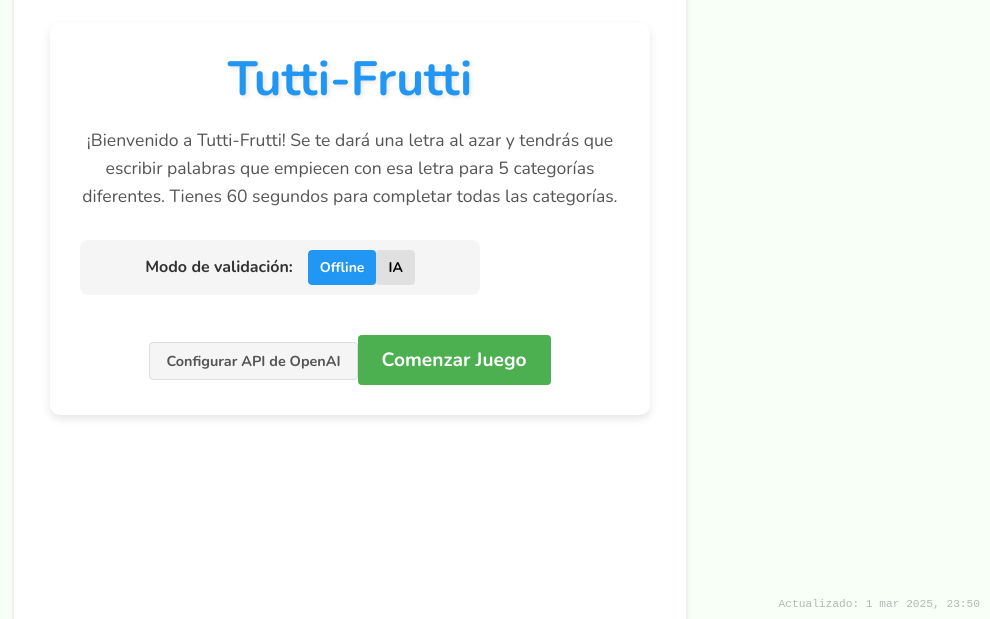
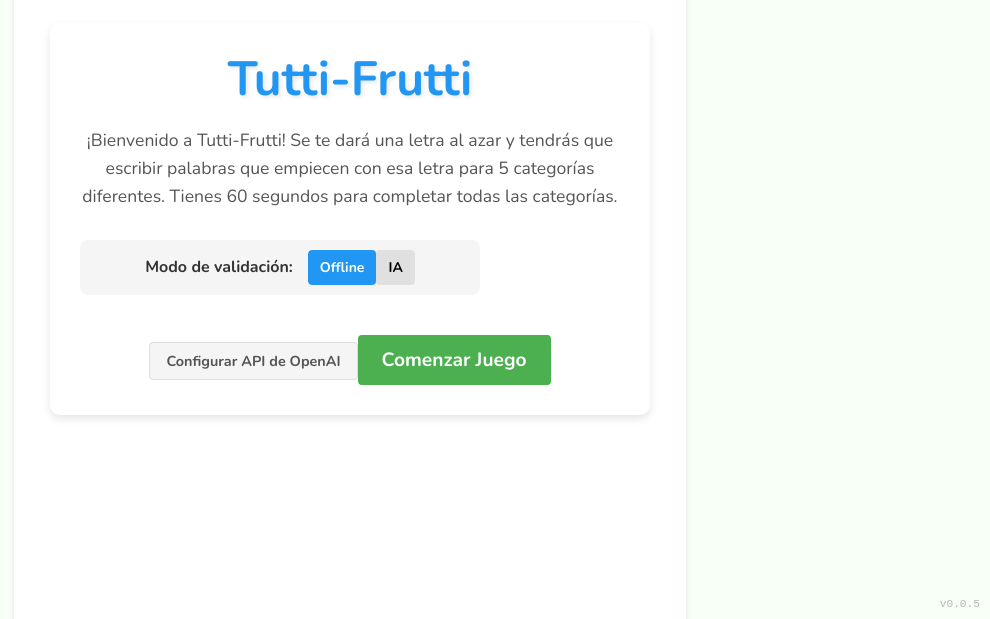
Before and after one commit to fmazzoli89/tutti-frutti, a React (Vite) app: page / in a window 1280 px wide. Shown: the part 181-800 px from the top of the page, without its empty margins (290-1280 px from the left). Built offline with nearby package versions, Linux system fonts and the light colour scheme.

Commit message:
Replaced version with time with version number

```diff
--- a/src/components/VersionInfo.tsx
+++ b/src/components/VersionInfo.tsx
@@ -1,11 +1,10 @@
 import React from 'react';
-import { FORMATTED_DATE } from '../data/version';
 import '../styles/VersionInfo.css';
 
 const VersionInfo: React.FC = () => {
   return (
     <div className="version-info">
-      <span>Actualizado: {FORMATTED_DATE}</span>
+      <span>v0.0.5</span>
     </div>
   );
 };
--- a/src/data/version.ts
+++ /dev/null
@@ -1,9 +0,0 @@
-// Timestamp information for Tutti-Frutti
-export const LAST_UPDATED = new Date().toISOString();
-export const FORMATTED_DATE = new Date().toLocaleDateString('es-ES', {
-  year: 'numeric',
-  month: 'short',
-  day: 'numeric',
-  hour: '2-digit',
-  minute: '2-digit'
-});
```
